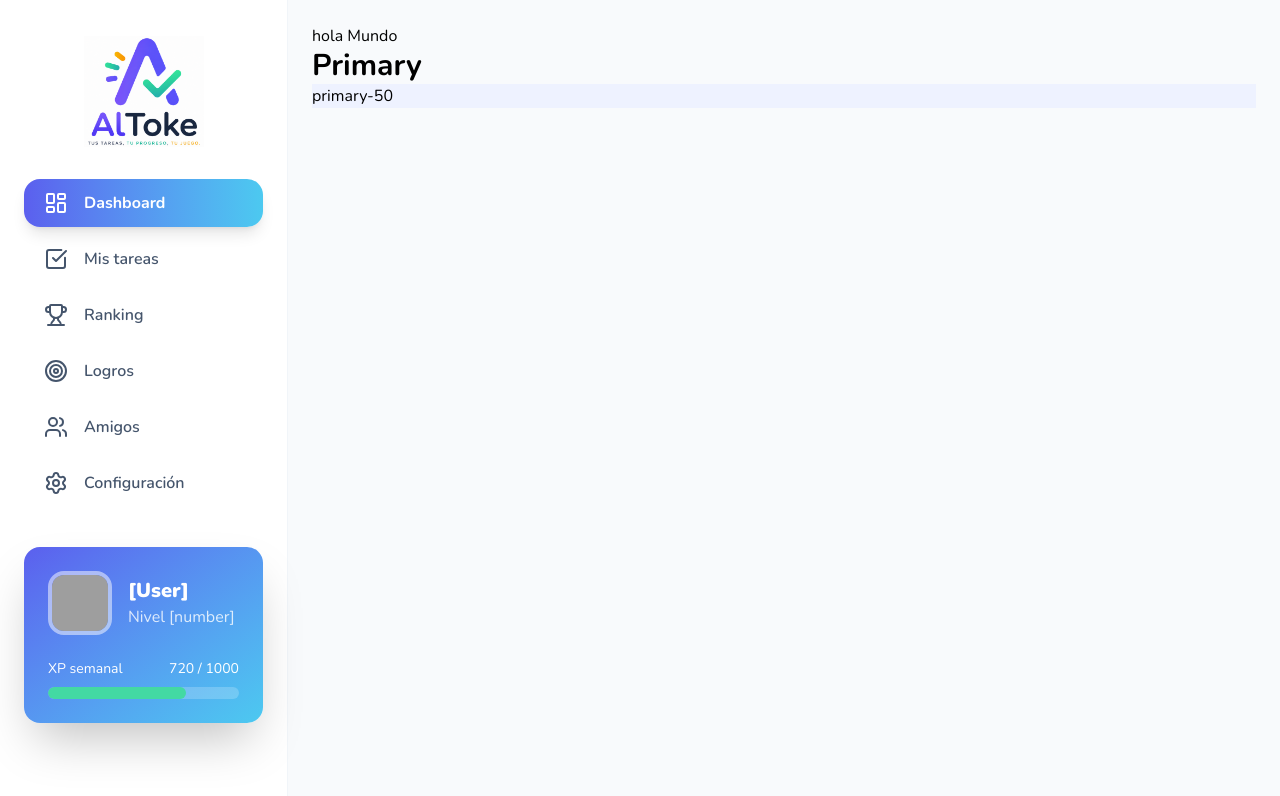
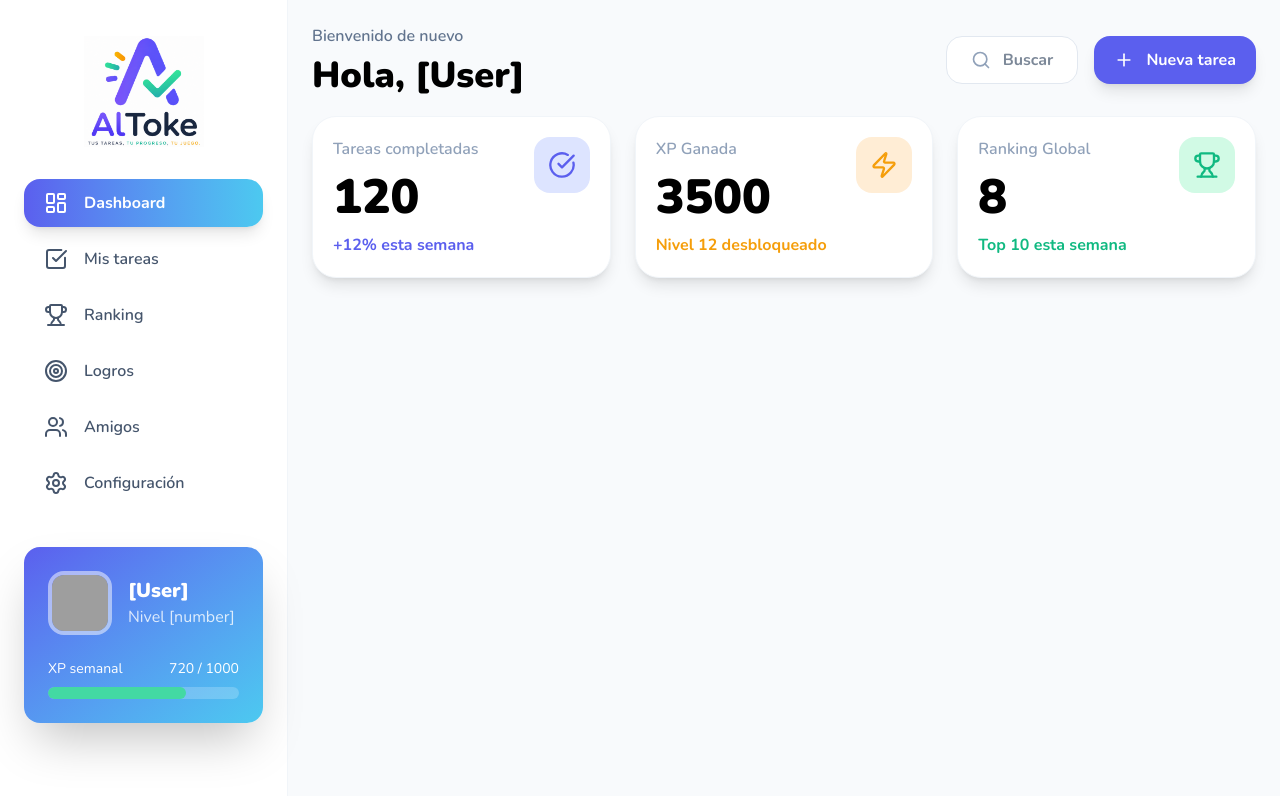
Before and after one commit to BerlyCS/AlToke, a Vue app in the folder frontend/: page /main in a window 1280 px wide. Shown: the top 796 px of the page. Built offline with nearby package versions, Linux system fonts and the light colour scheme; grey boxes are pictures that could not be loaded.

Commit message:
feat: add card component

```diff
--- /dev/null
+++ b/frontend/src/components/card.vue
@@ -0,0 +1,38 @@
+<template>
+  <div class="bg-white rounded-3xl p-5 shadow-lg border border-slate-100">
+    <div class="flex justify-between items-start">
+      <div>
+        <p class="text-slate-400 font-semibold">
+          {{ title }}
+        </p>
+
+        <h3 class="text-5xl font-black mt-3">
+          {{ value }}
+        </h3>
+      </div>
+
+      <div class="w-14 h-14 rounded-2xl flex items-center justify-center"
+        :class="[bgColor, textColor]">
+        <component :is="icon" class="w-7 h-7" />
+      </div>
+    </div>
+
+    <p class="mt-3 font-bold"
+      :class="textColor">
+      {{ complementInfo }}
+    </p>
+  </div>
+</template>
+<script setup lang="ts">
+
+defineProps({
+  title: String,
+  value: Number,
+  icon: Object,
+  complementInfo: String,
+  bgColor: String,
+  textColor: String
+
+});
+
+</script>
--- a/frontend/src/views/main.vue
+++ b/frontend/src/views/main.vue
@@ -1,11 +1,69 @@
 <template>
   <LeftMenu>
-    hola Mundo
-    <h1 class="font-bold text-3xl">Primary</h1>
-    <div class="bg-primary-50">primary-50</div>
+    <div class="flex flex-col lg:flex-row lg:items-center lg:justify-between gap-6">
+      <div>
+        <p class="text-slate-500 font-semibold">
+          Bienvenido de nuevo
+        </p>
+        <h2 class="text-4xl font-black mt-2">
+          Hola, [User]
+        </h2>
+      </div>
+
+      <div class="flex gap-4">
+        <button
+          class="h-12 px-6 rounded-2xl bg-white border border-slate-200 font-bold flex items-center gap-3 hover:shadow-md transition text-slate-600/70">
+          <Search class="w-5 h-5 text-slate-400" />
+          Buscar
+        </button>
+
+        <button
+          class="h-12 px-5 rounded-2xl bg-primary-500 text-white font-bold shadow-lg flex items-center gap-3 hover:scale-[1.02] transition duration-300">
+          <Plus class="w-5 h-5" />
+          Nueva tarea
+        </button>
+      </div>
+
+    </div>
+
+    <div class="grid md:grid-cols-3 gap-6 mt-5">
+      <Card
+        title="Tareas completadas"
+        :value="infoValues.completedTasks"
+        :icon="CheckCircle"
+        complement-info="+12% esta semana"
+        bgColor="bg-primary-100"
+        textColor="text-primary-500">
+      </Card>
+      <Card
+        title="XP Ganada"
+        :value="infoValues.xpEarned"
+        :icon="Zap"
+        complement-info="Nivel 12 desbloqueado"
+        bgColor="bg-warning-100"
+        textColor="text-warning-500">
+      </Card>
+      <Card
+        title="Ranking Global"
+        :value="infoValues.globalRanking"
+        :icon="Trophy"
+        complement-info="Top 10 esta semana"
+        bgColor="bg-success-100"
+        textColor="text-success-500">
+      </Card>
+    </div>
   </LeftMenu>
 </template>
 <script setup lang="ts">
+import Card from '@/components/card.vue';
 import LeftMenu from '@/components/leftMenu.vue';
+import { CheckCircle, Plus, Search, Trophy, Zap } from 'lucide-vue-next';
+
+// Prueba Valores
+const infoValues = {
+  completedTasks: 120,
+  xpEarned: 3500,
+  globalRanking: 8
+};
 
 </script>
```
